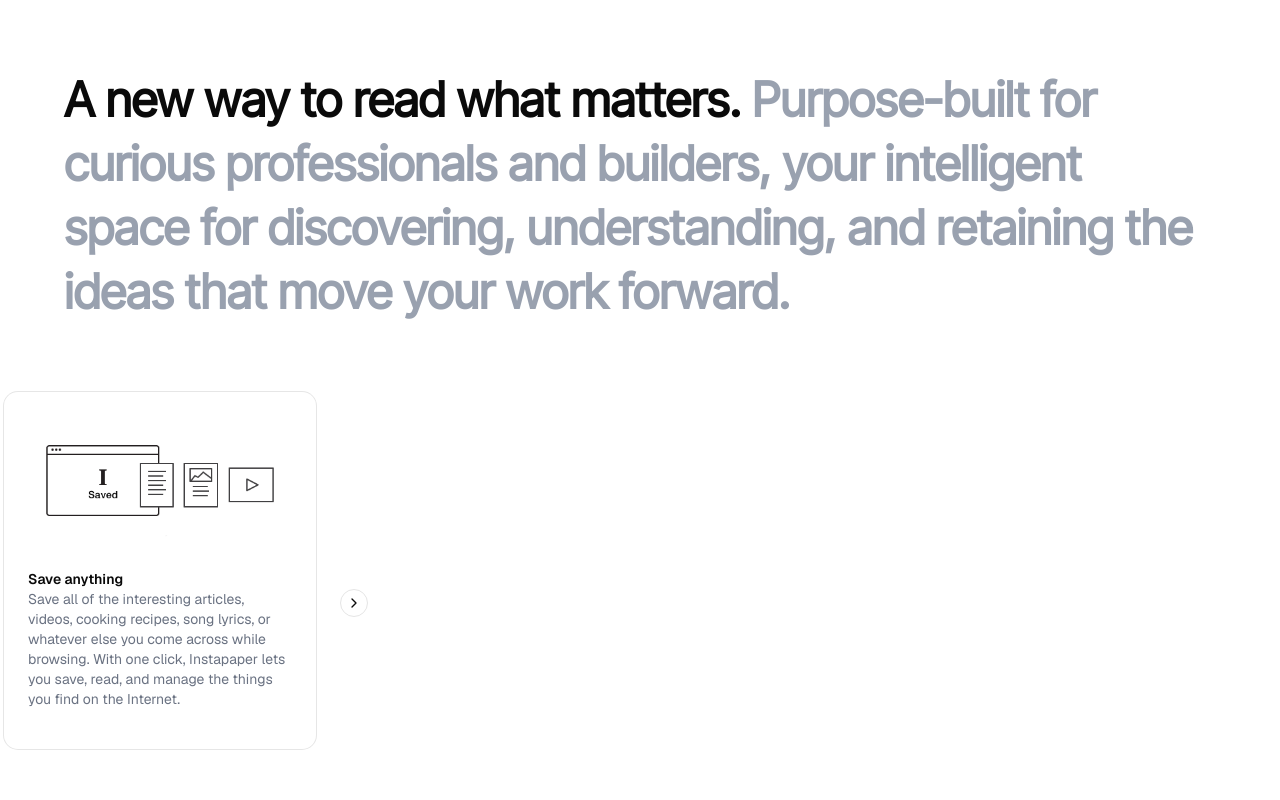
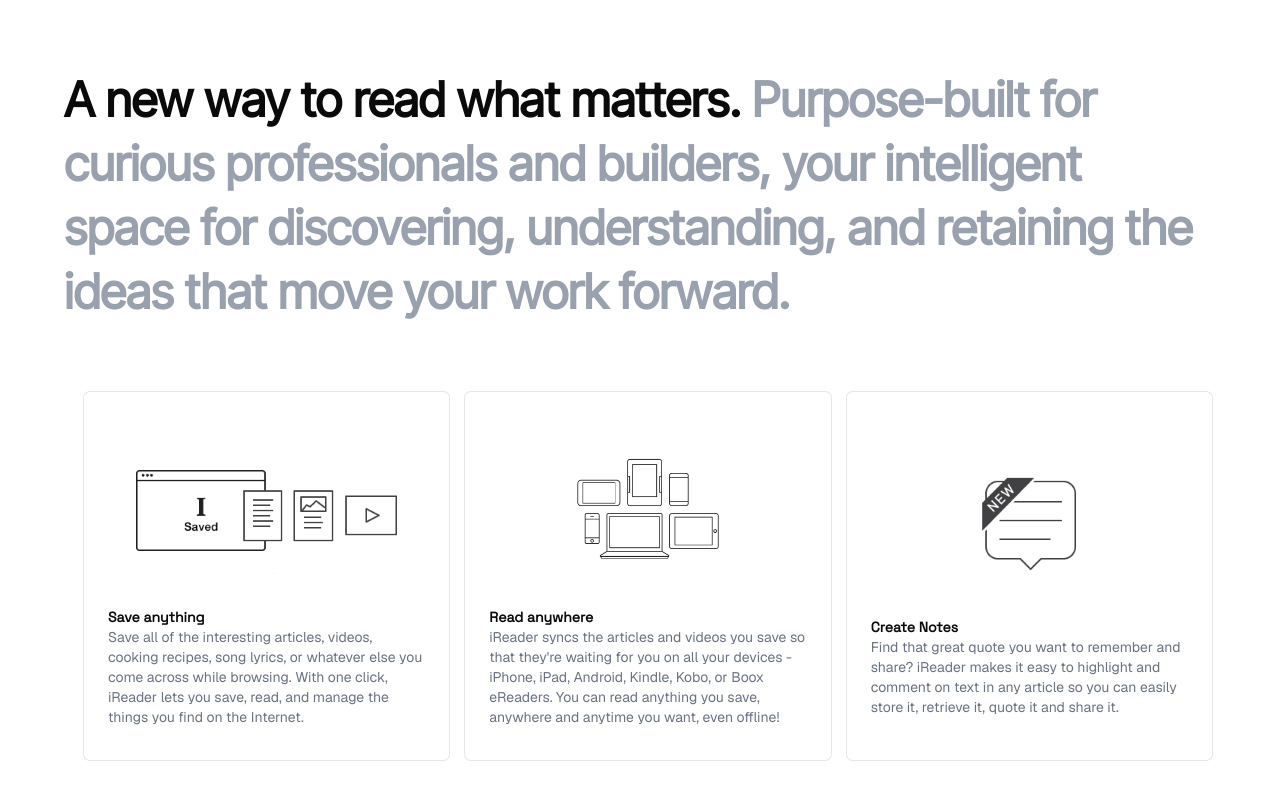
Before and after one commit to Enobongime79/newsreader, a Next.js app: page / in a window 1280 px wide. Shown: the part 566-1366 px from the top of the page. After the commit the page ends 1330 px from the top, so only its background shows below. Built offline with nearby package versions, Linux system fonts and the light colour scheme.

Commit message:
Done with the carousel

```diff
--- a/app/components/hero.tsx
+++ b/app/components/hero.tsx
@@ -3,7 +3,7 @@ import { MoveRight } from "lucide-react";
 import { Carousel, CarouselContent, CarouselItem, CarouselNext, CarouselPrevious } from "../../components/ui/carousel";
 import { Card, CardContent } from "../../components/ui/card";
 
-function Hero(){
+function Hero() {
   return (
     <>
       <div className="lg:px-16 px-4 font-[Inter_Tight] flex flex-col lg:flex-row pe-20px">
@@ -15,61 +15,62 @@ function Hero(){
             <Button className="font-[Geist] text-sm hover:cursor-pointer">Sign up</Button>
           </div>
         </div>
-        <video src="/landingpagevideo.mp4" className="lg:w-100 lg:mt-28" loop autoPlay />
+        <video src="/landingpagevideo.mp4" className="lg:w-100 lg:mt-28" loop playsInline muted autoPlay />
       </div>
       <div className="lg:px-16 px-4 ">
         <p className="font-[Space_Grotesk] text-gray-600 word-spacing-[0.4em] text-xs mt-8">TURN READING TO AN UNFAIR ADVANTAGE</p>
         <div className="mb-16">
-          <p className="font-[Inter_Tight] mt-12 lg:mt-24 lg:text-[48px] text-2xl font-bold">A new way to read what matters. <br className="lg:hidden"/><span className="text-gray-400">Purpose-built for curious professionals and builders, your intelligent space for discovering, understanding, and retaining the ideas that move your work forward.</span></p>
+          <p className="font-[Inter_Tight] mt-12 lg:mt-24 lg:text-[48px] text-2xl font-bold">A new way to read what matters. <br className="lg:hidden" /><span className="text-gray-400">Purpose-built for curious professionals and builders, your intelligent space for discovering, understanding, and retaining the ideas that move your work forward.</span></p>
         </div>
       </div>
-      <Carousel className="w-full sm:max-w-xs">
-        <CarouselContent>
-          <CarouselItem className="">
+      <div className="ps-2 lg:px-16">
+        <Carousel className="w-full">
+          <CarouselContent className="ml-2">
+            <CarouselItem className="basis-8/10 lg:basis-1/3 pl-2">
               <div className="p-1">
-              <Card className="">
+                <Card className="rounded-sm h-92">
                   <CardContent className="flex aspect-square items-center justify-center p-6">
                     <div className="flex flex-col gap-8">
-                    <div>
-                      <img src="/saveanything.png" />
+                      <div className="flex flex-row justify-center">
+                        <img className="h-30" src="/saveanything.png" />
                       </div>
                       <div>
-                      <h1 className="font-[Geist] font-semibold">Save anything</h1>
-                      <p className="font-[Geist] text-gray-500">Save all of the interesting articles, videos, cooking recipes, song lyrics, or whatever else you come across while browsing. With one click, Instapaper lets you save, read, and manage the things you find on the Internet.</p>
+                        <h1 className="font-[Space_Grotesk] font-semibold">Save anything</h1>
+                        <p className="font-[Geist] text-gray-500">Save all of the interesting articles, videos, cooking recipes, song lyrics, or whatever else you come across while browsing. With one click, iReader lets you save, read, and manage the things you find on the Internet.</p>
                       </div>
                     </div>
                   </CardContent>
                 </Card>
               </div>
             </CarouselItem>
-          <CarouselItem>
+            <CarouselItem className="basis-8/10 lg:basis-1/3 pl-2">
               <div className="p-1">
-              <Card>
+                <Card className="rounded-sm h-92">
                   <CardContent className="flex aspect-square items-center justify-center p-6">
                     <div className="flex flex-col gap-8">
-                    <div>
-                      <img src="/readanywhere.png" />
+                      <div className="flex flex-row justify-center">
+                        <img className="h-30" src="/readanywhere.png" />
                       </div>
                       <div>
-                      <h1 className="font-[Geist] font-semibold">Read anywhere</h1>
-                      <p className="font-[Geist] text-gray-500">Instapaper syncs the articles and videos you save so that they're waiting for you on all your devices - iPhone, iPad, Android, Kindle, Kobo, or Boox eReaders. You can read anything you save, anywhere and anytime you want, even offline!</p>
+                        <h1 className="font-[Space_Grotesk] font-semibold">Read anywhere</h1>
+                        <p className="font-[Geist] text-gray-500">iReader syncs the articles and videos you save so that they're waiting for you on all your devices - iPhone, iPad, Android, Kindle, Kobo, or Boox eReaders. You can read anything you save, anywhere and anytime you want, even offline!</p>
                       </div>
                     </div>
                   </CardContent>
                 </Card>
               </div>
             </CarouselItem>
-          <CarouselItem>
+            <CarouselItem className="basis-8/10 lg:basis-1/3 pl-2 ">
               <div className="p-1">
-              <Card>
+                <Card className="rounded-sm h-92">
                   <CardContent className="flex aspect-square items-center justify-center p-6">
                     <div className="flex flex-col gap-8">
-                    <div>
-                      <img src="/createnotes.png" />
+                      <div className="flex flex-row justify-center">
+                        <img className="h-30" src="/createnotes.png" />
                       </div>
                       <div>
-                      <h1 className="font-[Geist] font-semibold">Create Notes</h1>
-                      <p className="font-[Geist] text-gray-500">Find that great quote you want to remember and share? Instapaper makes it easy to highlight and comment on text in any article so you can easily store it, retrieve it, quote it and share it.</p>
+                        <h1 className="font-[Space_Grotesk] font-semibold">Create Notes</h1>
+                        <p className="font-[Geist] text-gray-500">Find that great quote you want to remember and share? iReader makes it easy to highlight and comment on text in any article so you can easily store it, retrieve it, quote it and share it.</p>
                       </div>
                     </div>
                   </CardContent>
@@ -77,9 +78,8 @@ function Hero(){
               </div>
             </CarouselItem>
           </CarouselContent>
-        <CarouselPrevious />
-        <CarouselNext />
         </Carousel>
+      </div>
     </>
   )
 }
```
Lines whose indentation alone changed are shown as unchanged.
